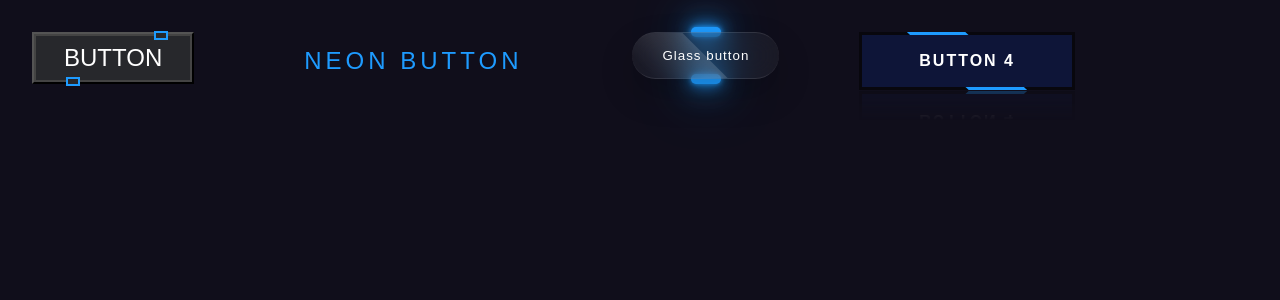
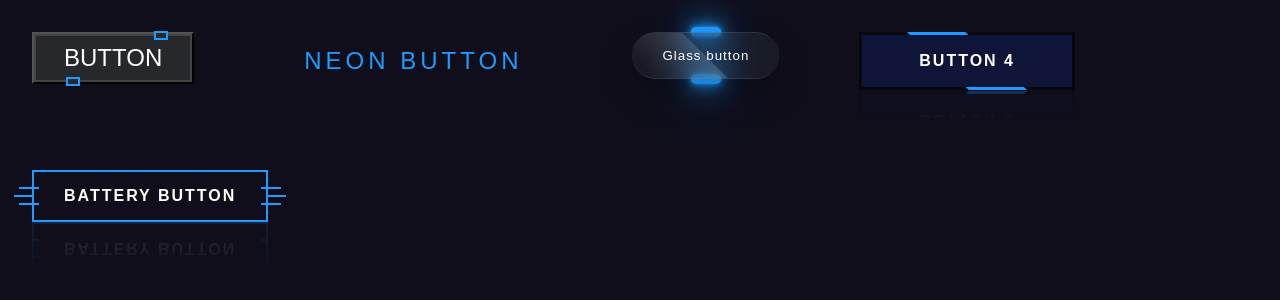
Before and after one commit to kefflen/styled-components-gallery, a React (Vite) app: page / in a window 1280 px wide. Shown: the top 300 px of the page. Built offline with nearby package versions, Linux system fonts and the light colour scheme.

Commit message:
BatteryButton

```diff
--- a/src/App.tsx
+++ b/src/App.tsx
@@ -2,6 +2,7 @@ import Button1 from "./components/buttons/Button1"
 import Button2 from "./components/buttons/Button2"
 import Button3 from "./components/buttons/Button3"
 import Button4 from "./components/buttons/Button4"
+import Button5 from "./components/buttons/Button5/indext"
 import ComponentCanvas from "./components/ComponentCanvas"
 
 function App() {
@@ -12,6 +13,7 @@ function App() {
       <ComponentCanvas component={<Button2 />} />
       <ComponentCanvas component={<Button3 />} />
       <ComponentCanvas component={<Button4 />} />
+      <ComponentCanvas component={<Button5 />} />
     </div>
   )
 }
--- /dev/null
+++ b/src/components/buttons/Button5/indext.tsx
@@ -0,0 +1,19 @@
+//Ref: https://youtu.be/Q4ta_NZOYwE
+import { useState } from "react"
+import { getNextColor } from "../../../utils"
+import { Container, TextContainer } from "./styled"
+
+const Button5: React.FC = () => {
+  const [colorSelection, setColorSelection] = useState(() => getNextColor())
+
+  return (
+    <Container clr={colorSelection.color}>
+
+      <TextContainer>
+        Battery button
+      </TextContainer>
+    </Container>
+  )
+}
+
+export default Button5
--- /dev/null
+++ b/src/components/buttons/Button5/styled.ts
@@ -0,0 +1,97 @@
+import styled from "styled-components"
+
+type props = {
+  clr: string
+}
+export const Container = styled.button<props>`
+  --clr: ${props => props.clr};
+
+  cursor: pointer;
+  position: relative;
+  border: 2px solid var(--clr);
+  background-color: transparent;
+  transition: 0.5s;
+
+  padding: 15px 30px;
+  -webkit-box-reflect: below 0 linear-gradient(transparent, #0002);
+
+  ::before {
+    content: '';
+    position: absolute;
+    width: 20px;
+    height: 2px;
+    background: var(--clr);
+    transform: translateY(-50%);
+    top: 50%;
+    left: -20px;
+
+    box-shadow: 5px -8px 0 var(--clr),
+                5px 8px 0 var(--clr);
+
+    transition: width 0.5s, left 0.5s, height 0.5s, box-shadow 0.5s;
+    transition-delay: 1s, 0.5s, 0.5s, 0.5s;
+  }
+
+  :hover::before {
+    width: 60%;
+    height: 100%;
+    left: -2px;
+
+    box-shadow: 5px 0px 0 var(--clr),
+                5px 0px 0 var(--clr);
+
+    transition-delay: 0s, 0s, 1s, 1s;
+  }
+
+  ::after {
+    content: '';
+    position: absolute;
+    width: 20px;
+    height: 2px;
+    background: var(--clr);
+    transform: translateY(-50%);
+    top: 50%;
+    right: -20px;
+
+    box-shadow: -5px -8px 0 var(--clr),
+                -5px 8px 0 var(--clr);
+
+    transition: width 0.5s, right 0.5s, height 0.5s, box-shadow 0.5s;
+    transition-delay: 1s, 0.5s, 0.5s, 0.5s;
+  }
+
+  :hover::after {
+    width: 60%;
+    height: 100%;
+    right: -2px;
+
+    box-shadow: -5px 0px 0 var(--clr),
+                -5px 0px 0 var(--clr);
+
+    transition-delay: 0s, 0s, 1s, 1s;
+  }
+`
+
+export const TextContainer = styled.span`
+  letter-spacing: 2px;
+  color: white;
+  text-transform: uppercase;
+  font-weight: 600;
+  font-size: 1.2em;
+  transition: color 2s ease-in, box-shadow 0.5s;
+  transition-delay: 0s, 0;
+  position: relative;
+  z-index: 100;
+
+
+  ${Container}:hover & {
+    transition: color 2s ease-in, box-shadow 0.5s;
+    transition-delay: 0s, 1.5s;
+
+    color: black;
+    box-shadow: 0 0 15px var(--clr),
+                0 0 35px var(--clr),
+                0 0 65px var(--clr),
+                0 0 105px var(--clr);
+  }
+`
```
